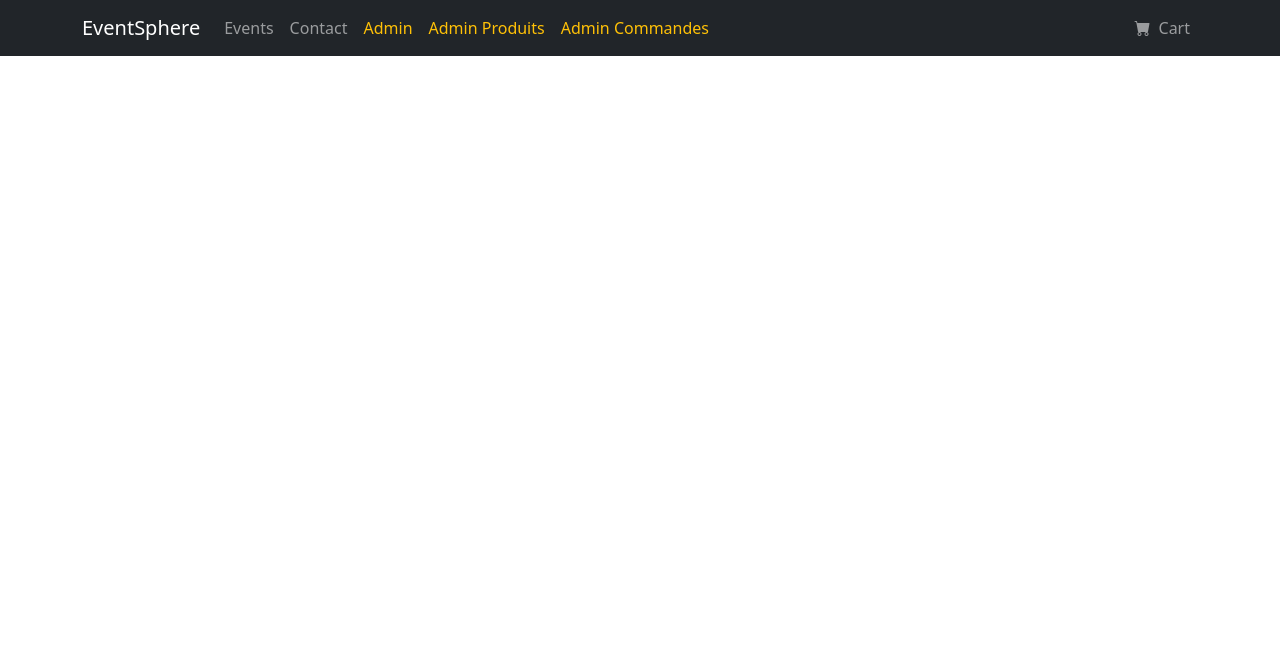
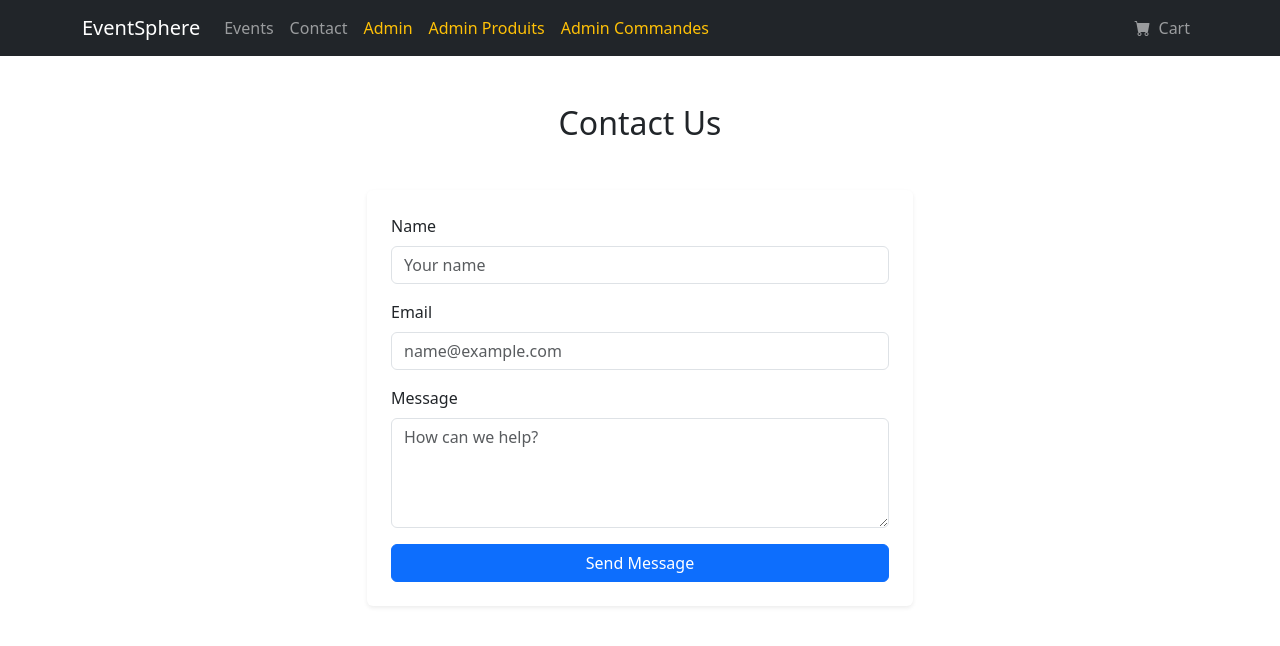
Before and after one commit to ilyassbnh/EventSphere-Studio, a React (Vite) app: page /contact in a window 1280 px wide. Shown: the top 646 px of the page. Built offline with nearby package versions, Linux system fonts and the light colour scheme.

Commit message:
edit contact page so i will send the message to the mail wroten in

```diff
--- a/src/App.jsx
+++ b/src/App.jsx
@@ -10,6 +10,7 @@ import Checkout from './pages/public/Checkout';
 import AdminOrders from './pages/admin/AdminOrders';
 import Login from './pages/public/Login';
 import ProtectedRoute from './components/ProtectedRoute';
+import Contact from './pages/public/Contact';
 
 function App() {
   return (
@@ -22,6 +23,7 @@ function App() {
         <Route path="/cart" element={<Cart />} />
         <Route path="/checkout" element={<Checkout />} />
         <Route path="/login" element={<Login />} />
+        <Route path="/contact" element={<Contact />} />
 
         {/* --- ROUTES PROTÉGÉES (ADMIN) --- */}
         {/* Tout ce bloc doit être DANS <Routes> */}
--- a/src/pages/public/Contact.jsx
+++ b/src/pages/public/Contact.jsx
@@ -0,0 +1,102 @@
+import { useState } from 'react';
+import { Container, Row, Col, Form, Button, Card, Alert } from 'react-bootstrap';
+import axios from 'axios';
+
+const Contact = () => {
+  const [formData, setFormData] = useState({ name: '', email: '', message: '' });
+  const [status, setStatus] = useState(null); // null, 'sending', 'success', 'error'
+
+  const handleSubmit = async (e) => {
+    e.preventDefault();
+    setStatus('sending');
+
+    const CONTACT_WEBHOOK = import.meta.env.VITE_N8N_CONTACT_URL;
+
+    try {
+      if (CONTACT_WEBHOOK) {
+        // Send data to n8n
+        await axios.post(CONTACT_WEBHOOK, formData);
+        setStatus('success');
+        setFormData({ name: '', email: '', message: '' }); // Reset form
+      } else {
+        console.error("Webhook URL missing in .env");
+        setStatus('error');
+      }
+    } catch (error) {
+      console.error("Error sending message:", error);
+      setStatus('error');
+    }
+  };
+
+  return (
+    <Container className="py-5">
+      <h2 className="text-center mb-5">Contact Us</h2>
+      <Row className="justify-content-center">
+        <Col md={8} lg={6}>
+          <Card className="shadow-sm border-0 p-4">
+
+            {status === 'success' && (
+              <div className="text-center py-4">
+                <h4 className="text-success mb-3"><i className="bi bi-check-circle-fill"></i> Message Sent!</h4>
+                <p>Thanks for reaching out. We will reply to {formData.email || 'you'} soon.</p>
+                <Button variant="outline-primary" onClick={() => setStatus(null)}>Send another</Button>
+              </div>
+            )}
+
+            {status === 'error' && (
+              <Alert variant="danger" onClose={() => setStatus(null)} dismissible>
+                Something went wrong. Please try again later.
+              </Alert>
+            )}
+
+            {status !== 'success' && (
+              <Form onSubmit={handleSubmit}>
+                <Form.Group className="mb-3">
+                  <Form.Label>Name</Form.Label>
+                  <Form.Control
+                    type="text"
+                    placeholder="Your name"
+                    value={formData.name}
+                    onChange={(e) => setFormData({...formData, name: e.target.value})}
+                    required
+                  />
+                </Form.Group>
+                <Form.Group className="mb-3">
+                  <Form.Label>Email</Form.Label>
+                  <Form.Control
+                    type="email"
+                    placeholder="name@example.com"
+                    value={formData.email}
+                    onChange={(e) => setFormData({...formData, email: e.target.value})}
+                    required
+                  />
+                </Form.Group>
+                <Form.Group className="mb-3">
+                  <Form.Label>Message</Form.Label>
+                  <Form.Control
+                    as="textarea"
+                    rows={4}
+                    placeholder="How can we help?"
+                    value={formData.message}
+                    onChange={(e) => setFormData({...formData, message: e.target.value})}
+                    required
+                  />
+                </Form.Group>
+                <Button
+                  variant="primary"
+                  type="submit"
+                  className="w-100"
+                  disabled={status === 'sending'}
+                >
+                  {status === 'sending' ? 'Sending...' : 'Send Message'}
+                </Button>
+              </Form>
+            )}
+          </Card>
+        </Col>
+      </Row>
+    </Container>
+  );
+};
+
+export default Contact;
```
Also changed, not shown: 1 other file (tests, documents, lock files or other folders).
